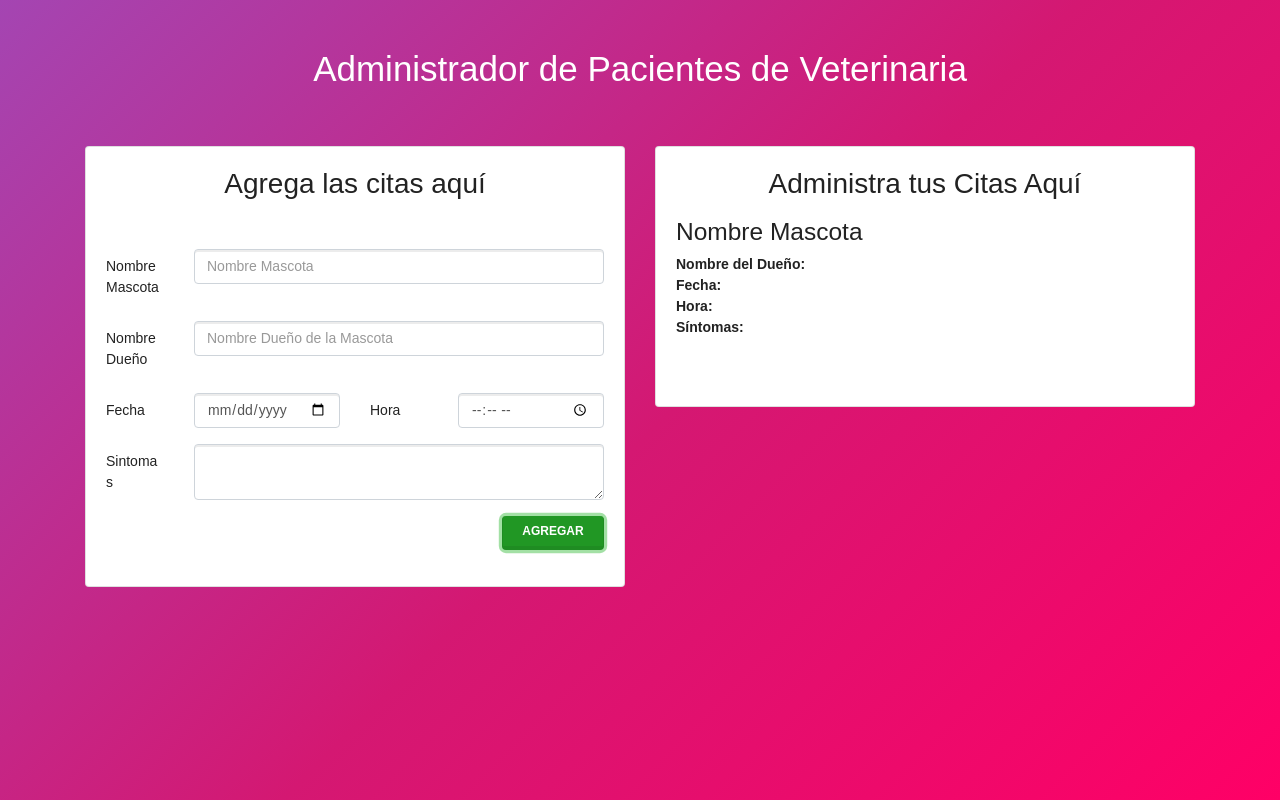
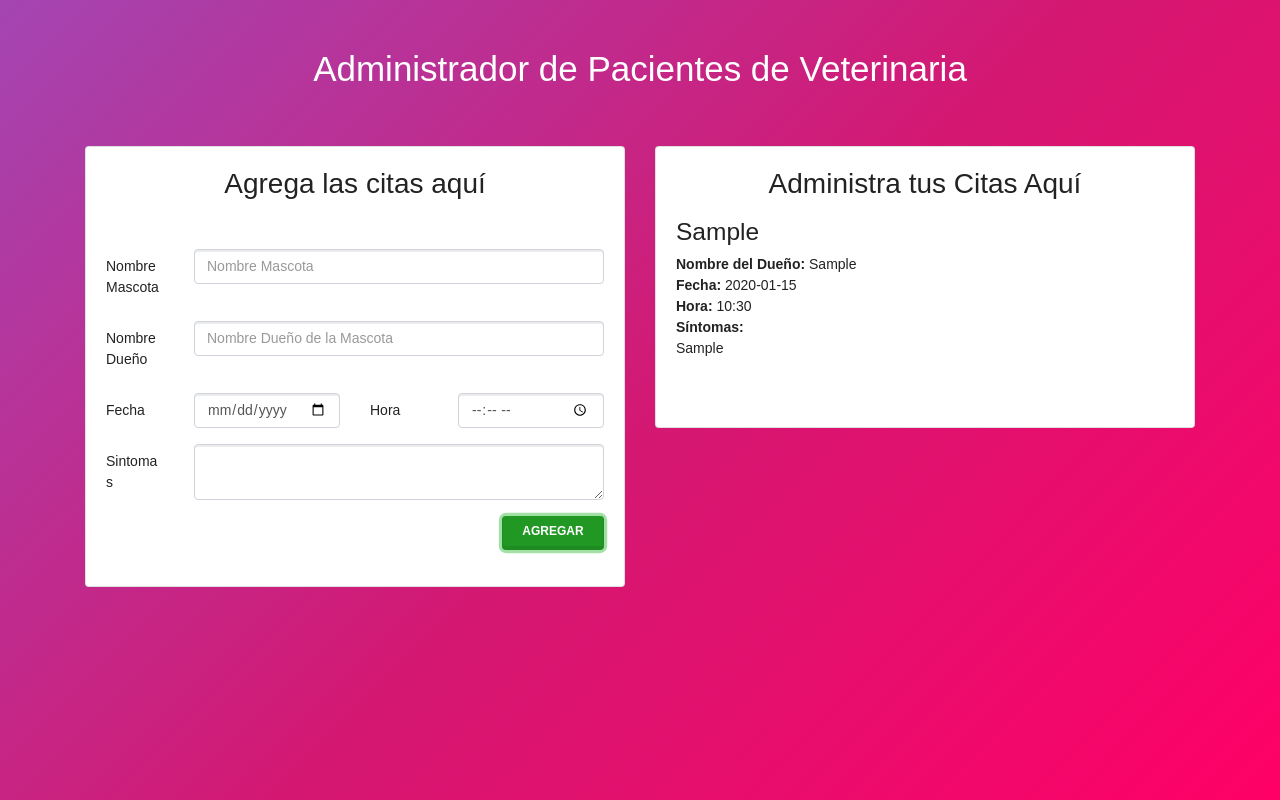
Before and after one commit to PabloAdriaensens/citasreact, a React (Create React App) app: page / in a window 1280 px wide. Both pictures are taken after typing "Sample", "Sample", "2020-01-15", "10:30", "Sample" into the empty fields and a click on the button "AGREGAR". Built offline with nearby package versions, Linux system fonts and the light colour scheme.

Commit message:
Mostramos las citas agregadas en el form dentro de Cita

```diff
--- a/src/componentes/Cita.js
+++ b/src/componentes/Cita.js
@@ -2,15 +2,17 @@
 
 class Cita extends Component {
     render() {
+        const {fecha, hora, id, mascota, propietario, sintomas} = this.props.info;
+
         return (
             <div className="media mt-3">
                 <div className="media-body">
-                    <h3 className="mt-0">Nombre Mascota</h3>
-                    <p className="card-text"><span>Nombre del Dueño: </span></p>
-                    <p className="card-text"><span>Fecha: </span></p>
-                    <p className="card-text"><span>Hora: </span></p>
+                    <h3 className="mt-0">{mascota}</h3>
+                    <p className="card-text"><span>Nombre del Dueño: </span> {propietario}</p>
+                    <p className="card-text"><span>Fecha: </span>{fecha}</p>
+                    <p className="card-text"><span>Hora: </span>{hora}</p>
                     <p className="card-text"><span>Síntomas: </span></p>
-                    <p className="card-text"></p>
+                    <p className="card-text">{sintomas}</p>
                 </div>
             </div>
         )
--- a/src/componentes/ListaCitas.js
+++ b/src/componentes/ListaCitas.js
@@ -12,7 +12,12 @@
                 <div className="card-body">
                     <h2 className="card-title text-center">{mensaje}</h2>
                     <div className="lista-citas">
-                        <Cita/>
+                        {Object.keys(this.props.citas).map(cita => (
+                            <Cita
+                                key={cita}
+                                info={this.props.citas[cita]}
+                            />
+                            ))}
                     </div>
                 </div>
             </div>
```
